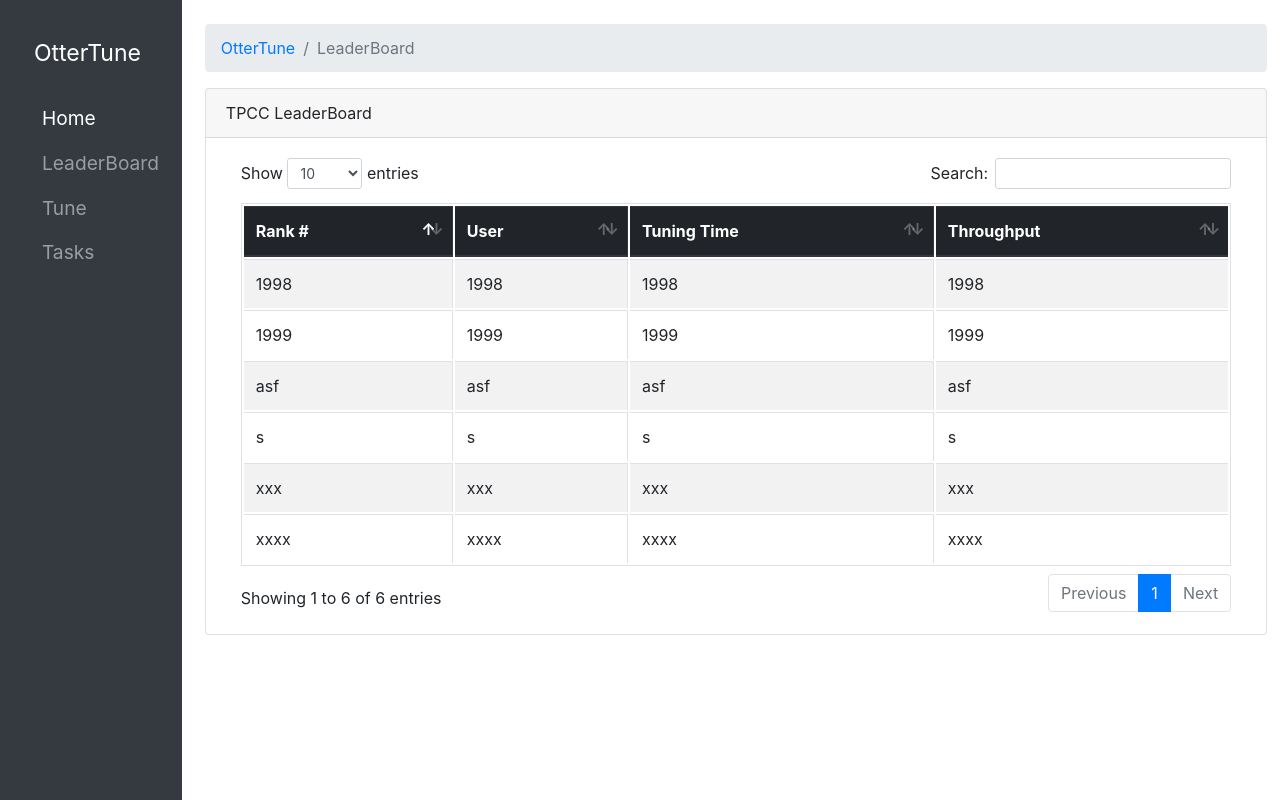
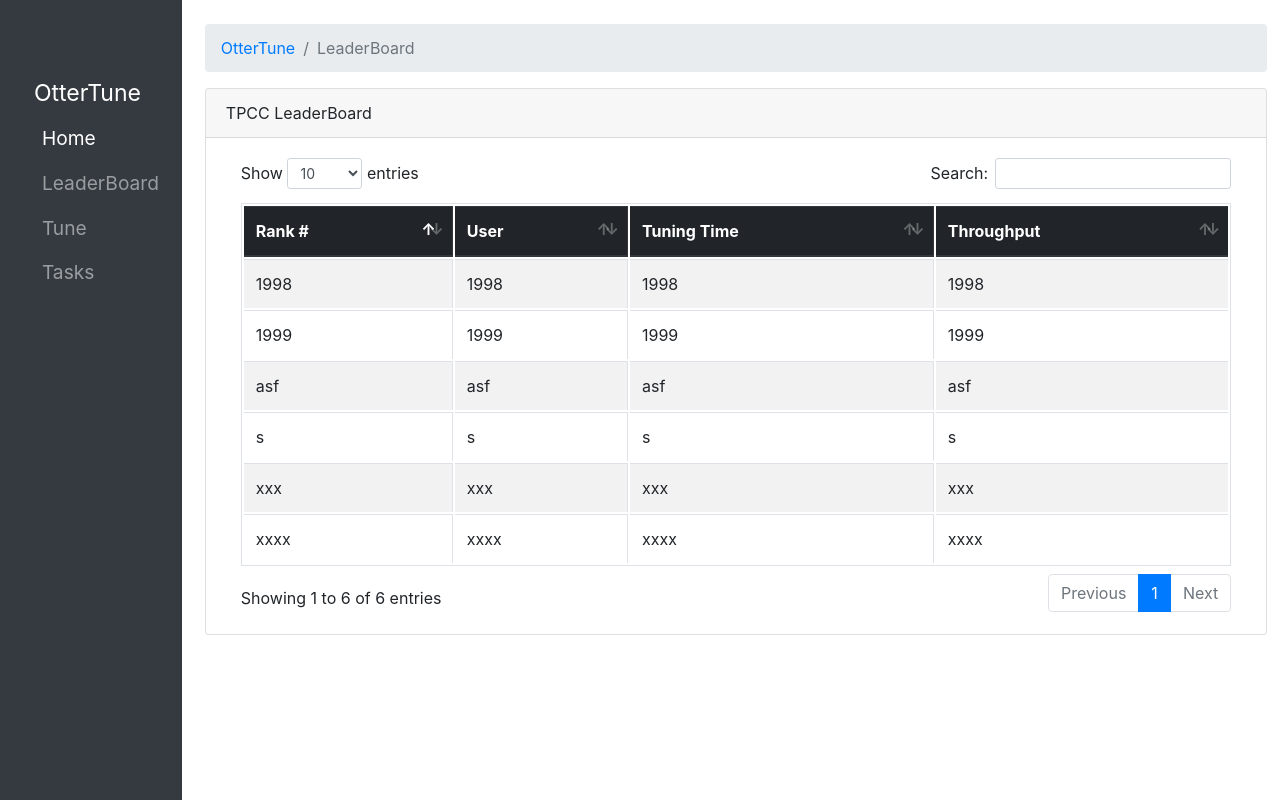
Before and after one commit to suafeng/ottertune-web-interface, a Django app: page /lead/ in a window 1280 px wide. Run offline with Django 3.2, Linux system fonts and the light colour scheme; data comes from the database, SQL or seed files in the repository; tables that the repository leaves empty hold one stand-in row (values such as "Sample post"); parts of the project's set-up code (start-up, migrations or seed data) failed here and were passed over; some libraries are stand-ins or nearby versions.

Commit message:
fix position

```diff
--- a/mysite/templates/base.html
+++ b/mysite/templates/base.html
@@ -32,8 +32,8 @@
 a.navbar-brand
 {
   font-size: 120%;
-  margin-bottom: 15%;
-
+  margin-top: 60px;
+  position: relative;
 }
 </style>
 
```
Also changed, not shown: 9 other files.
